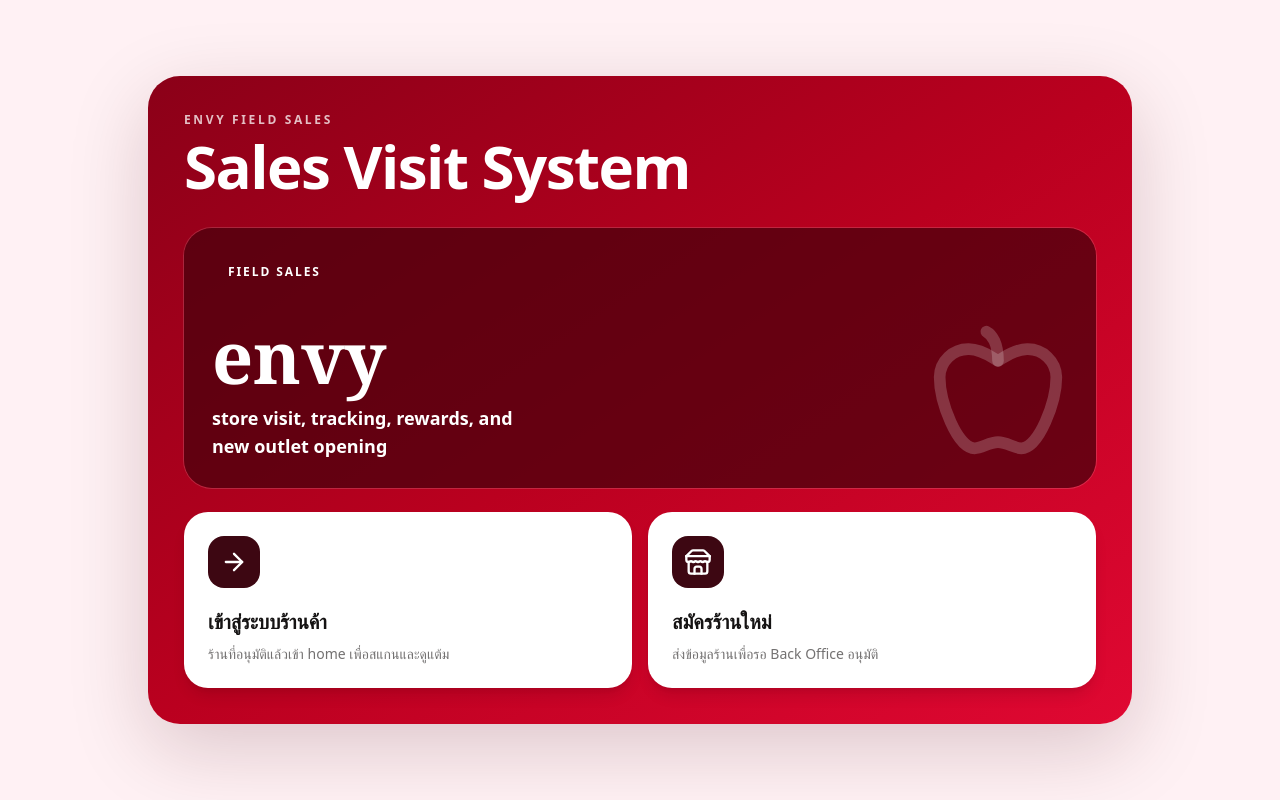
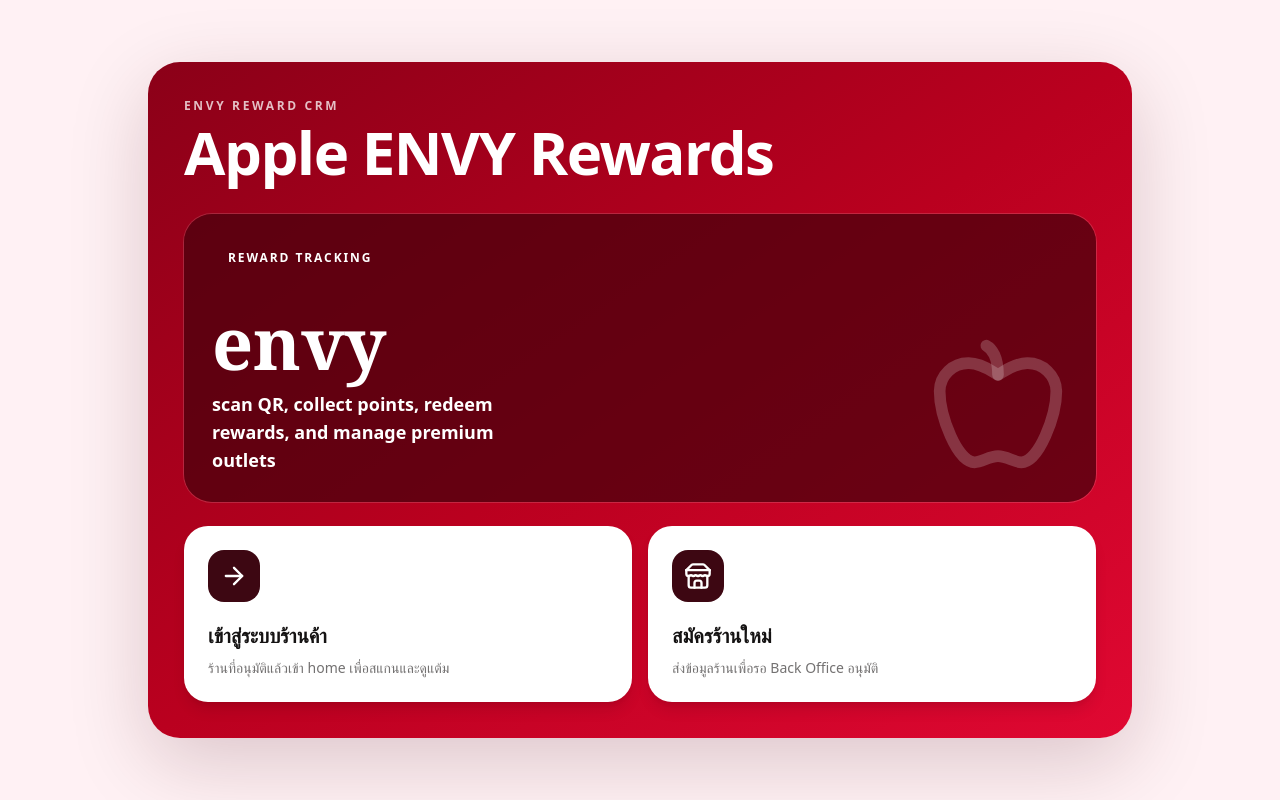
Before and after one commit to kimmybjp-beep/envy-crm-project, a Next.js app: page / in a window 1280 px wide. Built offline with nearby package versions, Linux system fonts and the light colour scheme.

Commit message:
Rename customer theme to ENVY rewards

```diff
--- a/app/home/page.tsx
+++ b/app/home/page.tsx
@@ -29,7 +29,7 @@
   if (!store || store.status !== "APPROVED") redirect("/login?message=not-approved");
 
   return (
-    <SalesShell title="Sales Visit System" subtitle="Home dashboard for approved Apple ENVY store">
+    <SalesShell title="ENVY Reward Home" subtitle="Store reward dashboard for approved Apple ENVY outlets">
       <div className="space-y-5">
         <HeroCard>
           <p className="inline-flex rounded-full bg-white/12 px-4 py-2 text-xs font-black uppercase tracking-[0.16em]">Approved Store</p>
@@ -50,7 +50,7 @@
           <Link href="/scan" className="rounded-[24px] bg-white p-6 shadow-luxury ring-1 ring-ruby-900/10 transition hover:-translate-y-0.5">
             <ScanLine className="mb-5 rounded-2xl bg-ruby-900 p-3 text-white" size={54} />
             <p className="text-2xl font-black text-charcoal">สแกน</p>
-            <p className="mt-2 text-sm text-charcoal/60">สแกน QR เพื่อบันทึก sales tracking และเพิ่มแต้ม</p>
+            <p className="mt-2 text-sm text-charcoal/60">สแกน QR เพื่อสะสมแต้มและบันทึก reward activity</p>
           </Link>
           <Link href="/rewards" className="rounded-[24px] bg-white p-6 shadow-luxury ring-1 ring-ruby-900/10 transition hover:-translate-y-0.5">
             <Gift className="mb-5 rounded-2xl bg-ruby-900 p-3 text-white" size={54} />
--- a/app/page.tsx
+++ b/app/page.tsx
@@ -6,14 +6,14 @@
     <main className="min-h-screen bg-[#fff1f4]">
       <section className="mx-auto grid min-h-screen max-w-5xl content-center px-5 py-10">
         <div className="rounded-[32px] bg-gradient-to-br from-[#8b0018] via-[#ba001f] to-[#e00832] p-6 text-white shadow-luxury sm:p-9">
-          <p className="text-xs font-black uppercase tracking-[0.22em] text-white/75">ENVY Field Sales</p>
-          <h1 className="mt-2 text-4xl font-black tracking-tight sm:text-6xl">Sales Visit System</h1>
+          <p className="text-xs font-black uppercase tracking-[0.22em] text-white/75">ENVY Reward CRM</p>
+          <h1 className="mt-2 text-4xl font-black tracking-tight sm:text-6xl">Apple ENVY Rewards</h1>
           <div className="mt-8 overflow-hidden rounded-[28px] bg-[#4a000d]/75 p-7 ring-1 ring-white/15">
-            <span className="inline-flex rounded-full bg-white/12 px-4 py-2 text-xs font-black uppercase tracking-[0.16em]">Field Sales</span>
+            <span className="inline-flex rounded-full bg-white/12 px-4 py-2 text-xs font-black uppercase tracking-[0.16em]">Reward Tracking</span>
             <div className="mt-8 flex items-end justify-between gap-6">
               <div>
                 <p className="font-serif text-7xl font-black leading-none">envy</p>
-                <p className="mt-3 max-w-xs text-lg font-semibold text-white/88">store visit, tracking, rewards, and new outlet opening</p>
+                <p className="mt-3 max-w-xs text-lg font-semibold text-white/88">scan QR, collect points, redeem rewards, and manage premium outlets</p>
               </div>
               <Apple className="hidden text-white/20 sm:block" size={140} />
             </div>
--- a/app/register/page.tsx
+++ b/app/register/page.tsx
@@ -71,7 +71,7 @@
           <div className="overflow-hidden rounded-lg bg-charcoal text-white shadow-luxury">
             <div className="bg-ruby-900 px-6 py-5">
               <p className="text-sm font-semibold uppercase tracking-[0.22em] text-champagne">Apple ENVY</p>
-              <h2 className="mt-2 text-2xl font-semibold">Sales Visit System</h2>
+              <h2 className="mt-2 text-2xl font-semibold">ENVY Reward CRM</h2>
             </div>
             <div className="space-y-4 p-6">
               <Feature icon={<ShieldCheck size={18} />} title="Admin approval" text="ร้านใหม่ต้องรออนุมัติก่อนใช้งาน" />
--- a/app/scan/page.tsx
+++ b/app/scan/page.tsx
@@ -25,8 +25,8 @@
 
   return (
     <SalesShell
-      title="Scan QR"
-      subtitle="Upload saved QR image or enter code manually"
+      title="Reward QR Scan"
+      subtitle="Upload saved QR images from your phone to collect points"
     >
       <ScanSimulator stores={[store]} />
     </SalesShell>
--- a/components/admin-shell.tsx
+++ b/components/admin-shell.tsx
@@ -116,7 +116,7 @@
                 envy
               </p>
               <p style={{ margin: "10px 0 0", maxWidth: 360, fontSize: 18, fontWeight: 800, color: "rgba(255,255,255,.9)" }}>
-                store approvals, QR batches, and field communication
+                store approvals, QR batches, rewards, and admin communication
               </p>
             </div>
           </div>
--- a/components/sales-shell.tsx
+++ b/components/sales-shell.tsx
@@ -17,7 +17,7 @@
         <div className="mx-auto max-w-5xl px-5 py-5">
           <div className="flex items-center justify-between gap-4">
             <div>
-              <p className="text-xs font-black uppercase tracking-[0.18em] text-white/80">ENVY Field Sales</p>
+              <p className="text-xs font-black uppercase tracking-[0.18em] text-white/80">ENVY Reward CRM</p>
               <h1 className="mt-1 text-3xl font-black tracking-tight sm:text-4xl">{title}</h1>
               {subtitle ? <p className="mt-2 max-w-2xl text-sm text-white/75">{subtitle}</p> : null}
             </div>
```
